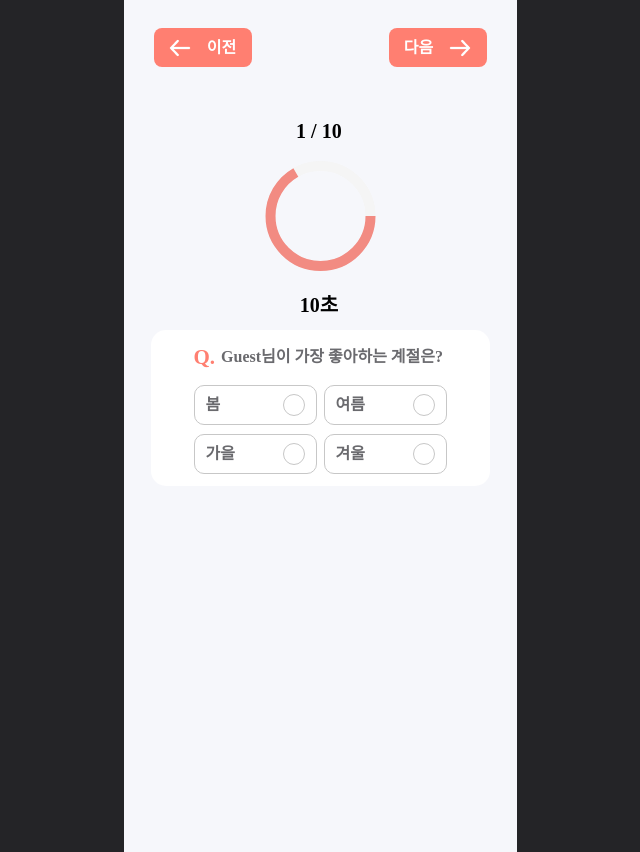
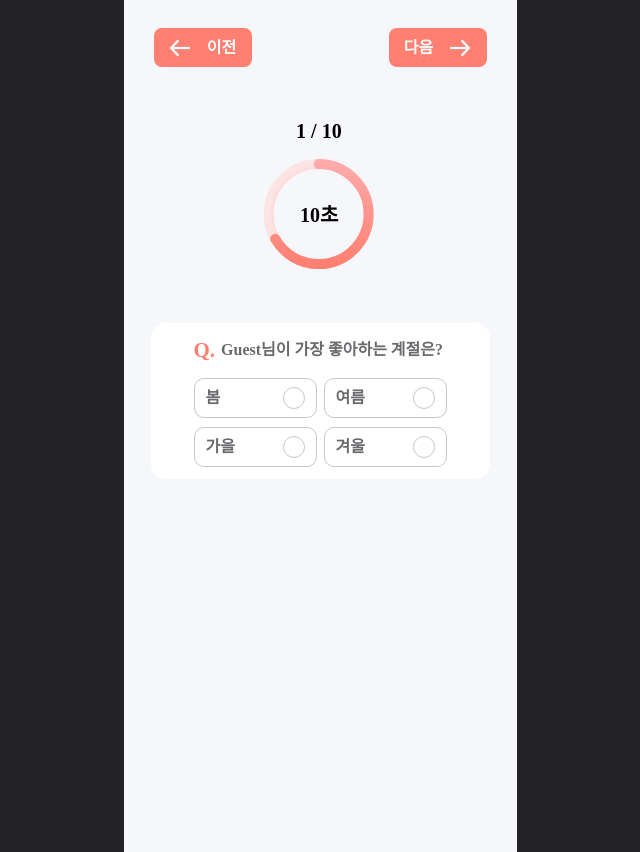
Before and after one commit to 2024-likelion-sswu/Funit_FE, a React (Create React App) app: page /test in a window 1280 px wide. Shown: the whole page, without its empty margins (320-960 px from the left). Built offline with nearby package versions, Linux system fonts and the light colour scheme; a web font is replaced by a local one.

Commit message:
[Design] #11 - 테스트 타이머 링 수정

```diff
--- a/src/assets/sass/section/_test.scss
+++ b/src/assets/sass/section/_test.scss
@@ -37,12 +37,27 @@
     }
     .progress-ring-container{
         margin-top: 10%;
-        transform: translate(-120%); /* 중앙 정렬 */
+        transform: translate(-120%);
+        svg {
+            display: block;
+            margin: 0 auto 50px;
+            transform: rotate(-90deg);
+        }
         p{
             font-weight: bold;
             font-size: 20px;
             text-align: center;
             margin: 10px 10px ;
         }
+        .time-left {
+            position: absolute;
+            top: 50%;
+            left: 51.5%;
+            transform: translate(-80%, -80%);
+            font-size: 20px;
+            font-weight: bold;
+            text-align: center;
+            white-space: nowrap;
+          }
     }
 }
--- a/src/pages/testPage/TestPage.jsx
+++ b/src/pages/testPage/TestPage.jsx
@@ -121,9 +121,8 @@ const TestPage = () => {
     const currentQuestion = QuestionData[currentIndex];
     const remainingQuestions = totalQuestions - currentIndex;
 
-    // 진행률 계산 (링)
-    const radius = 50; // 링의 반지름
-    const circumference = 2 * Math.PI * radius; // 링의 둘레
+    const radius = 50;
+    const circumference = 2 * Math.PI * radius;
     const progress = (timeLeft / 15) * circumference;
 
     return (
@@ -141,33 +140,45 @@ const TestPage = () => {
                 </button>
             </div>
 
-        {/* 링과 남은 질문 개수 */}
+
         <div className="progress-ring-container">
-        <p>{currentIndex + 1} / {totalQuestions}</p> {/* 남은 질문 개수 */}
+        <p>{currentIndex + 1} / {totalQuestions}</p>
           <svg width="116.24" height="116.24">
-            {/* 링 배경 */}
           <circle
-              cx="60"
-              cy="60"
+            cx="58.12"
+            cy="58.12"
             r={radius}
-              stroke="#f5f5f5"
+            stroke="url(#gradient-bg)"
             strokeWidth="10"
             fill="none"
             />
-            {/* 링 진행률 */}
+
             <circle
-              cx="60"
-              cy="60"
+            cx="58.12"
+            cy="58.12"
             r={radius}
-              stroke="#f28b82"
+            stroke="url(#gradient)"
             strokeWidth="10"
             fill="none"
             strokeDasharray={circumference}
             strokeDashoffset={circumference - progress}
+            strokeLinecap="round"
             style={{ transition: "stroke-dashoffset 0.3s ease-in-out" }}
             />
+
+            <defs>
+            <linearGradient id="gradient" x1="0%" y1="0%" x2="100%" y2="0%">
+                <stop offset="0%" stopColor="#FF7F71" />
+                <stop offset="100%" stopColor="#FFAAAA" />
+            </linearGradient>
+            <radialGradient id="gradient-bg" cx="50%" cy="50%" r="50%">
+                <stop offset="0%" stopColor="#FF7F71" />
+                <stop offset="100%" stopColor="#FCE4E4" />
+            </radialGradient>
+            </defs>
         </svg>
-          <p position= 'absolute' top='50%'  transform = 'translate(-50%, -50%)'>{timeLeft}초</p> {/* 남은 시간 */}
+
+        <p className="time-left">{timeLeft}초</p>
         </div>
             <div className='question-container'>
                 <QuestionCreate
```
Lines whose indentation alone changed are shown as unchanged.
